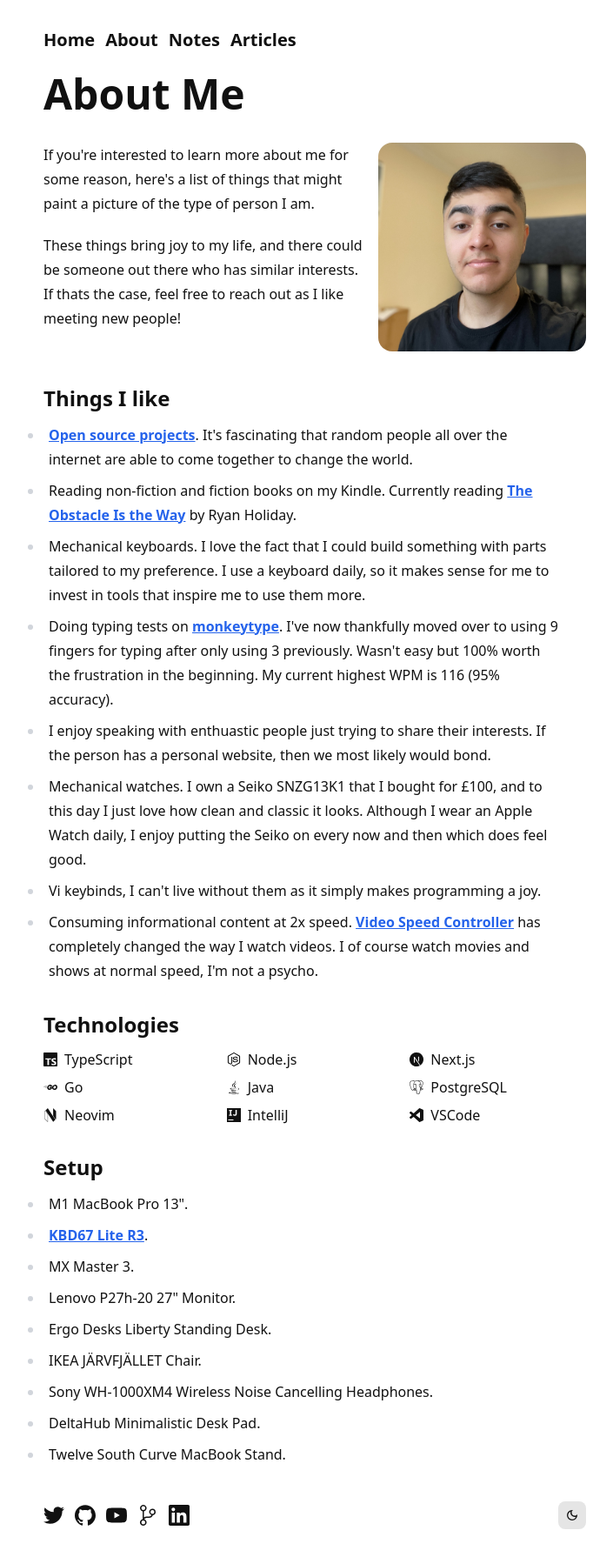
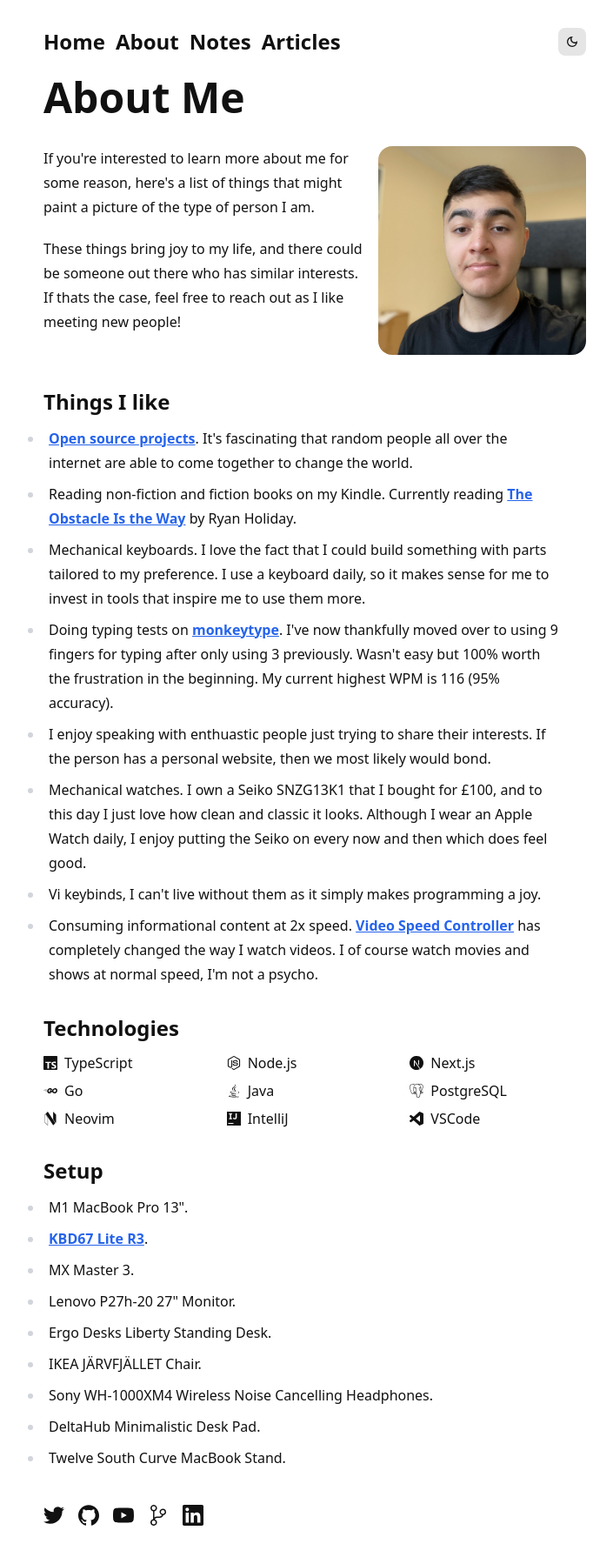
Before and after one commit to pzrsa/parsam.io, a Next.js app: page /about in a window 1280 px wide. Shown: the whole page at 87% size, without its empty margins (278-983 px from the left). Built offline with nearby package versions, Linux system fonts and the light colour scheme.

Commit message:
move some things around

```diff
--- a/components/Footer.tsx
+++ b/components/Footer.tsx
@@ -1,7 +1,6 @@
 import { ReactElement } from "react";
 import { SiGithub, SiLinkedin, SiTwitter, SiYoutube } from "react-icons/si";
 import { VscSourceControl } from "react-icons/vsc";
-import ThemeToggle from "./ThemeToggle";
 
 interface FooterProps {
   href: string;
@@ -11,7 +10,7 @@ interface FooterProps {
 const FooterItem: React.FC<FooterProps> = ({ href, icon }) => {
   return (
     <a
-      className="text-2xl hover:text-neutral-500 dark:hover:text-neutral-400 transition-all "
+      className="text-2xl fold:text-xl hover:text-neutral-500 dark:hover:text-neutral-400 transition-all"
       href={href}
       rel="prefetch noreferrer"
       target="_blank"
@@ -23,7 +22,7 @@ const FooterItem: React.FC<FooterProps> = ({ href, icon }) => {
 
 const Footer = () => {
   return (
-    <footer className="mt-10 flex gap-3 items-center">
+    <footer className="mt-10 flex gap-4 items-center">
       <FooterItem
         href="https://twitter.com/_parsam"
         icon={<SiTwitter title="Twitter" />}
@@ -44,8 +43,6 @@ const Footer = () => {
         href="https://www.linkedin.com/in/parsamesgarha/"
         icon={<SiLinkedin title="LinkedIn" />}
       />
-      <span className="flex-grow" />
-      <ThemeToggle />
     </footer>
   );
 };
--- a/components/Navbar.tsx
+++ b/components/Navbar.tsx
@@ -1,4 +1,5 @@
 import Link from "next/link";
+import ThemeToggle from "./ThemeToggle";
 
 interface NavbarProps {
   href: string;
@@ -7,7 +8,7 @@ interface NavbarProps {
 const NavLink: React.FC<NavbarProps> = ({ href, text }) => {
   return (
     <Link href={href}>
-      <a className="font-semibold hover:text-neutral-500 dark:hover:text-neutral-400 transition-all text-xl fold:text-base">
+      <a className="font-semibold hover:text-neutral-500 dark:hover:text-neutral-400 transition-all text-xl sm:text-2xl fold:text-base items-center justify-center flex">
         {text}
       </a>
     </Link>
@@ -16,11 +17,13 @@ const NavLink: React.FC<NavbarProps> = ({ href, text }) => {
 
 const Navbar = () => {
   return (
-    <nav className="flex flex-wrap gap-3 mb-6">
+    <nav className="flex gap-3 mb-6">
       <NavLink href="/" text="Home" />
       <NavLink href="/about" text="About" />
       <NavLink href="/notes" text="Notes" />
       <NavLink href="/articles" text="Articles" />
+      <span className="flex-grow" />
+      <ThemeToggle />
     </nav>
   );
 };
```
